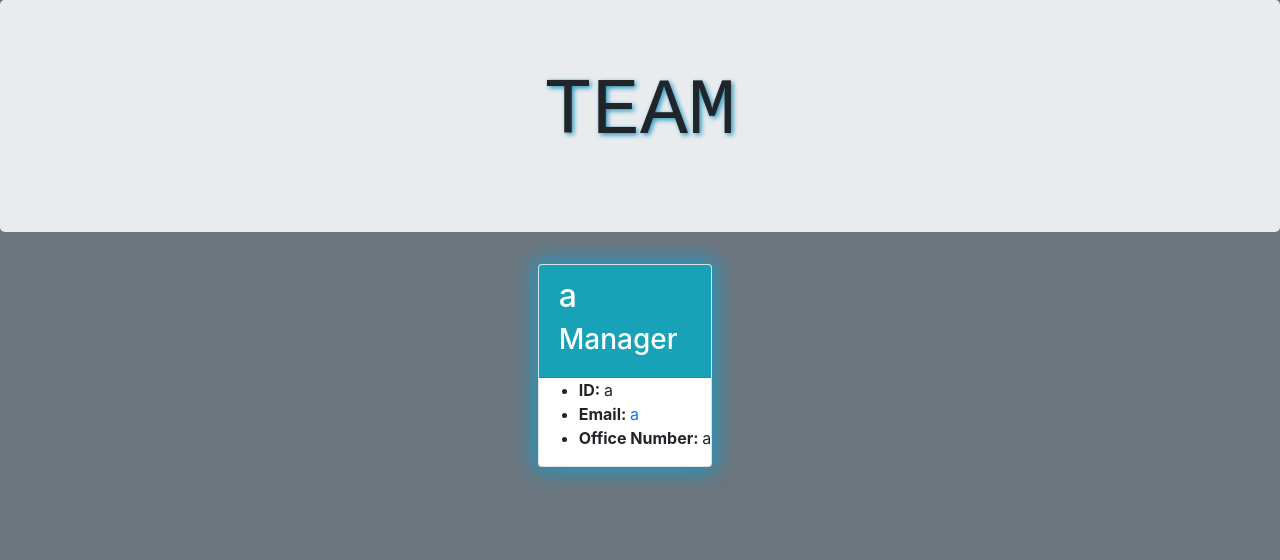
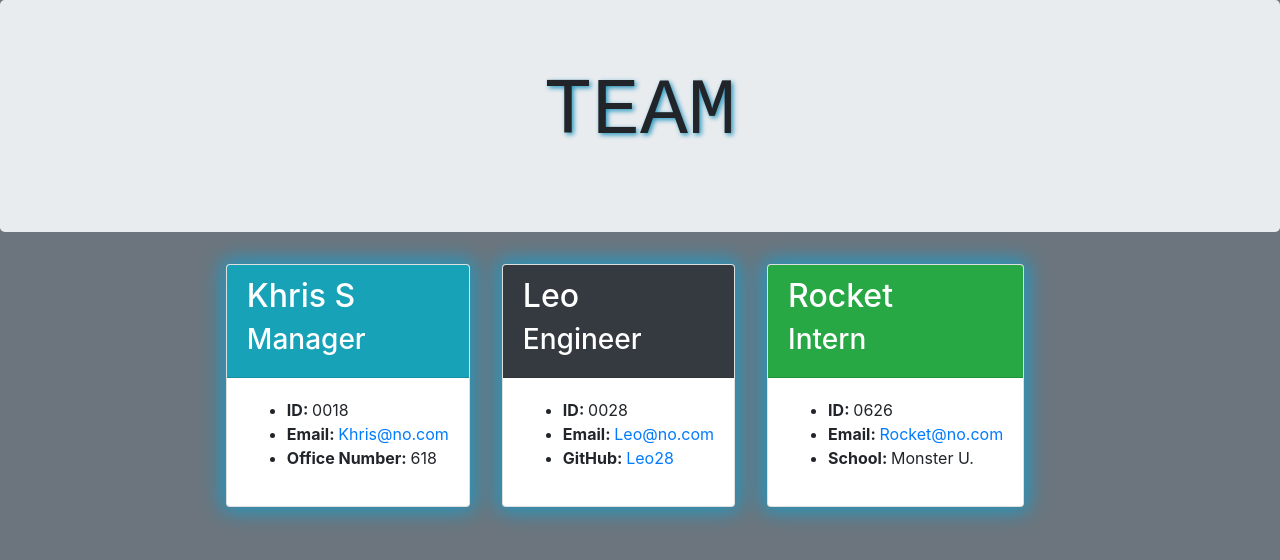
Before and after one commit to KSoto18/My-Team-Builder, a website: page main/dist/team.html in a window 1280 px wide. Drawn offline with nearby package versions, Linux system fonts and the light colour scheme.

Commit message:
added readme

```diff
--- a/main/dist/team.html
+++ b/main/dist/team.html
@@ -23,17 +23,45 @@
 
         <div class="card m-3">
         <div class="card-header bg-info text-white">
-            <h2>a</h2>
+            <h2>Khris S</h2>
             <h3>Manager</h3>
         </div>
-        <div>
+        <div class="card-body">
             <ul>
-                <li><b>ID: </b>a</li>
-                <li><b>Email: </b><a href="mailto:a">a</a></li>
-                <li><b>Office Number: </b>a</li>
+                <li><b>ID: </b>0018</li>
+                <li><b>Email: </b><a href="mailto:Khris@no.com">Khris@no.com</a></li>
+                <li><b>Office Number: </b>618</li>
             </ul>
         </div>
     </div>
+
+        <div class="card m-3">
+        <div class="card-header bg-dark text-white">
+            <h2>Leo</h2>
+            <h3>Engineer</h3>
+        </div>
+        <div class="card-body">
+            <ul>
+                <li><b>ID: </b>0028</li>
+                <li><b>Email: </b><a href="mailto:Leo@no.com">Leo@no.com</a></li>
+                <li><b>GitHub: </b><a href="https://github.com/Leo28">Leo28</a></li>
+            </ul>
+        </div>
+    </div>
+
+        <div class="card m-3">
+        <div class="card-header bg-success text-white">
+            <h2>Rocket</h2>
+            <h3>Intern</h3>
+        </div>
+        <div class="card-body">
+            <ul>
+                <li><b>ID: </b> 0626</li>
+                <li><b>Email: </b><a href="mailto:Rocket@no.com">Rocket@no.com</a></li>
+                <li><b>School: </b> Monster U.</li>
+            </ul>
+        </div>
+     </div>
 
                 </div>
             </div>
```
Also changed, not shown: README.md, main/assets/Screenshot 2022-10-27 182323.jpg (added), main/assets/Screenshot 2022-10-27 182454.jpg (added), main/assets/paper.jpg (deleted).
